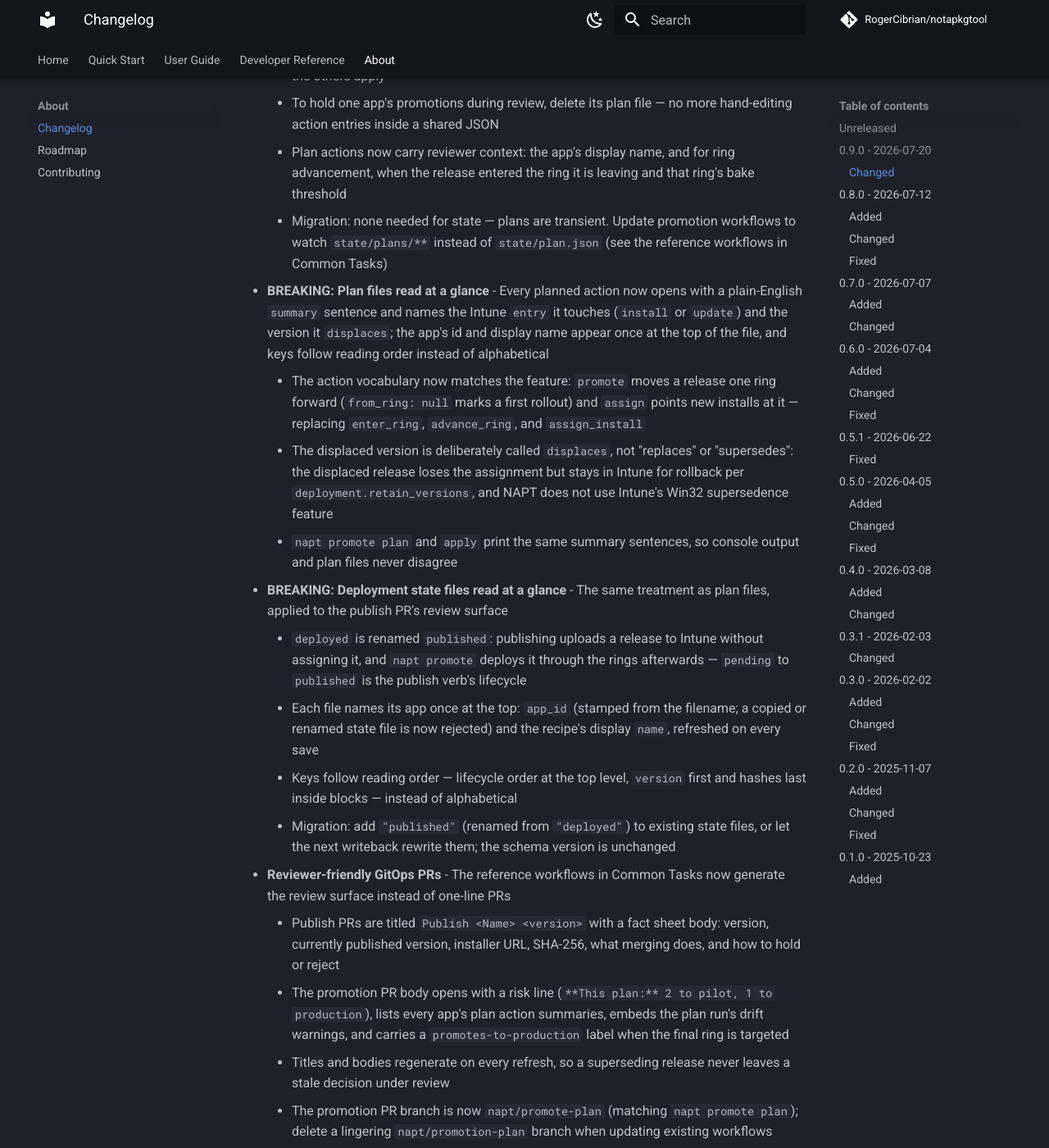
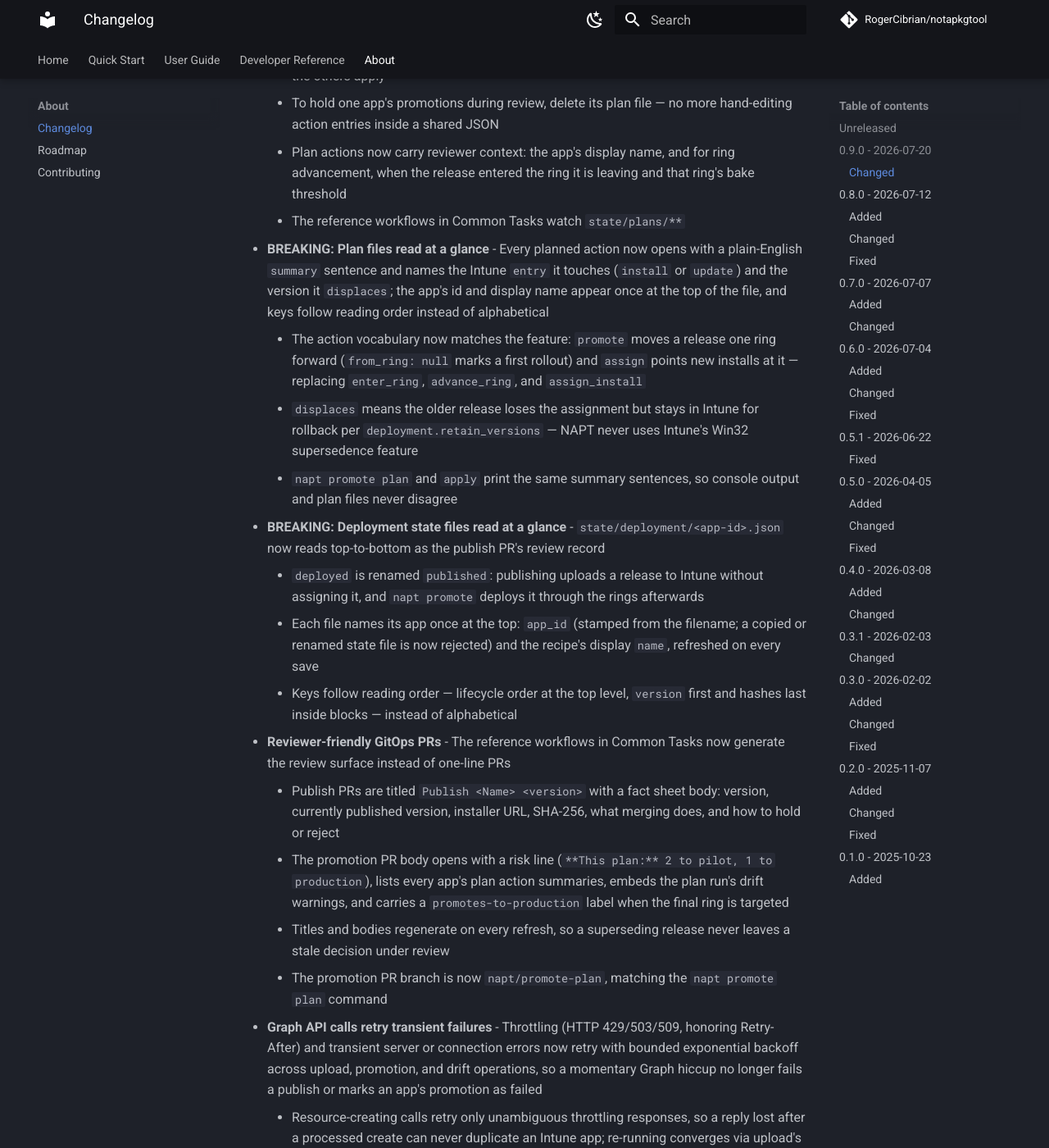
Before and after one commit to RogerCibrian/notapkgtool, an MkDocs documentation site: the page built from docs/changelog.md, in a window 1280 px wide and 1400 px high, scrolled down 563 px. Shown: the whole window at 82% size. Built offline with MkDocs 1.6.1 and Material for MkDocs 9.7.7, drawn with Linux system fonts in a browser that asks for light colours; comment, search, counter and statistics services are not loaded.

Commit message:
docs: Drop migration language, tighten changelog

```diff
--- a/docs/changelog.md
+++ b/docs/changelog.md
@@ -23,9 +23,7 @@
     - Plan actions now carry reviewer context: the app's display name,
         and for ring advancement, when the release entered the ring it is
         leaving and that ring's bake threshold
-    - Migration: none needed for state — plans are transient. Update
-        promotion workflows to watch `state/plans/**` instead of
-        `state/plan.json` (see the reference workflows in Common Tasks)
+    - The reference workflows in Common Tasks watch `state/plans/**`
 - **BREAKING: Plan files read at a glance** - Every planned action now
     opens with a plain-English `summary` sentence and names the Intune
     `entry` it touches (`install` or `update`) and the version it
@@ -35,28 +33,23 @@
         release one ring forward (`from_ring: null` marks a first
         rollout) and `assign` points new installs at it — replacing
         `enter_ring`, `advance_ring`, and `assign_install`
-    - The displaced version is deliberately called `displaces`, not
-        "replaces" or "supersedes": the displaced release loses the
-        assignment but stays in Intune for rollback per
-        `deployment.retain_versions`, and NAPT does not use Intune's
-        Win32 supersedence feature
+    - `displaces` means the older release loses the assignment but stays
+        in Intune for rollback per `deployment.retain_versions` — NAPT
+        never uses Intune's Win32 supersedence feature
     - `napt promote plan` and `apply` print the same summary sentences,
         so console output and plan files never disagree
-- **BREAKING: Deployment state files read at a glance** - The same
-    treatment as plan files, applied to the publish PR's review surface
+- **BREAKING: Deployment state files read at a glance** -
+    `state/deployment/<app-id>.json` now reads top-to-bottom as the
+    publish PR's review record
     - `deployed` is renamed `published`: publishing uploads a release to
         Intune without assigning it, and `napt promote` deploys it
-        through the rings afterwards — `pending` to `published` is the
-        publish verb's lifecycle
+        through the rings afterwards
     - Each file names its app once at the top: `app_id` (stamped from
         the filename; a copied or renamed state file is now rejected)
         and the recipe's display `name`, refreshed on every save
     - Keys follow reading order — lifecycle order at the top level,
         `version` first and hashes last inside blocks — instead of
         alphabetical
-    - Migration: add `"published"` (renamed from `"deployed"`) to
-        existing state files, or let the next writeback rewrite them;
-        the schema version is unchanged
 - **Reviewer-friendly GitOps PRs** - The reference workflows in Common
     Tasks now generate the review surface instead of one-line PRs
     - Publish PRs are titled `Publish <Name> <version>` with a fact
@@ -69,9 +62,8 @@
         final ring is targeted
     - Titles and bodies regenerate on every refresh, so a superseding
         release never leaves a stale decision under review
-    - The promotion PR branch is now `napt/promote-plan` (matching
-        `napt promote plan`); delete a lingering `napt/promotion-plan`
-        branch when updating existing workflows
+    - The promotion PR branch is now `napt/promote-plan`, matching the
+        `napt promote plan` command
 - **Graph API calls retry transient failures** - Throttling (HTTP
     429/503/509, honoring Retry-After) and transient server or
     connection errors now retry with bounded exponential backoff across
```
Also changed, not shown: 2 other files.
